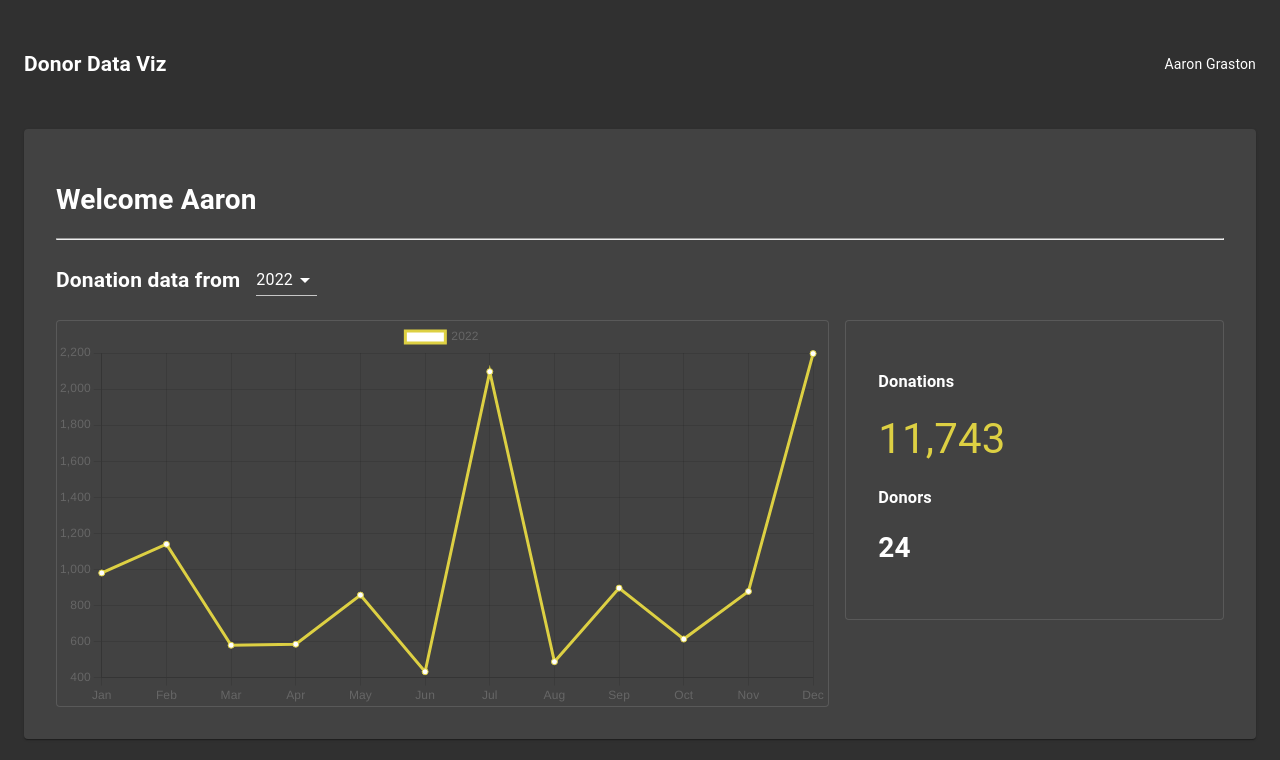
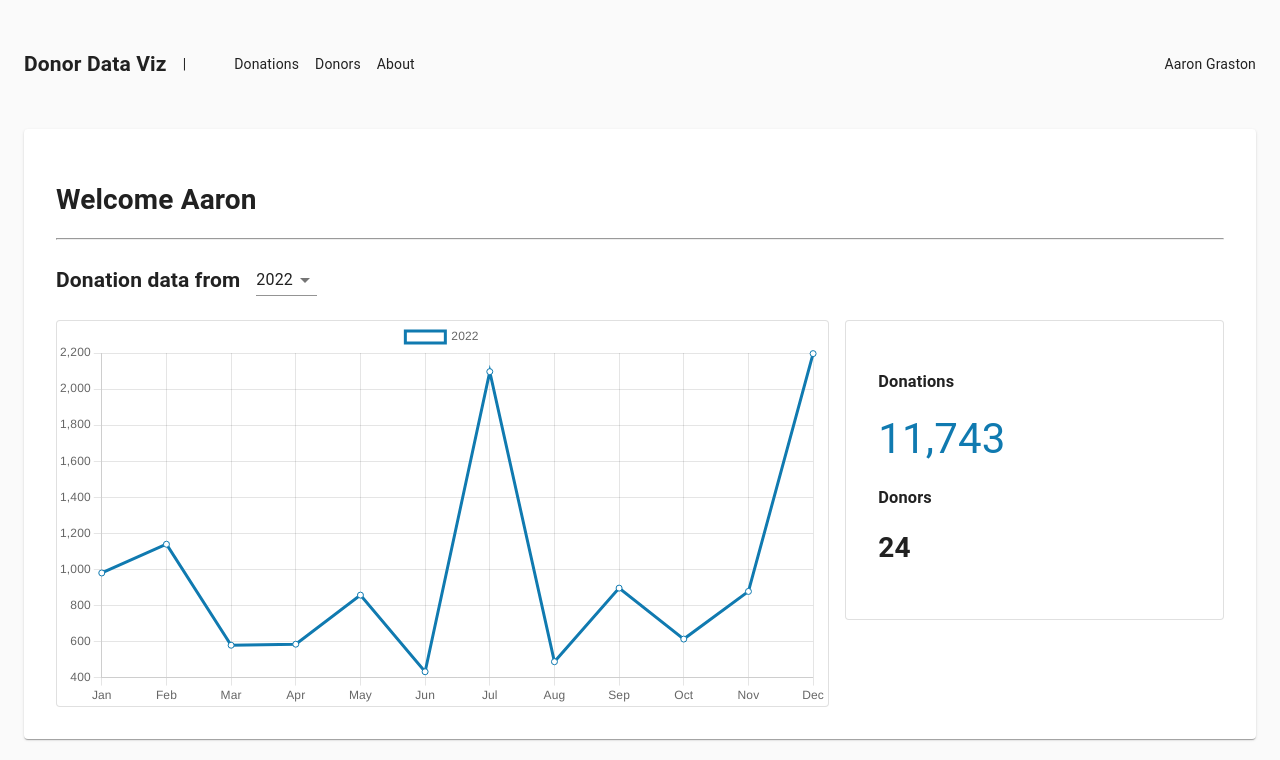
Before and after one commit to aagraston/donor-data-viz, a Gatsby site: page / in a window 1280 px wide. Shown: the top 760 px of the page. Built offline with nearby package versions, Linux system fonts and the light colour scheme; Gatsby itself is replaced by a stand-in of ours.

Commit message:
links to other pages added

```diff
--- a/src/components/header.js
+++ b/src/components/header.js
@@ -1,37 +1,72 @@
-import React from 'react'
+import React from "react";
 import Container from "@material-ui/core/Container";
-import Grid from '@material-ui/core/Grid'
+import Grid from "@material-ui/core/Grid";
 import { makeStyles, createTheme } from "@material-ui/core/styles";
+import { Link } from "gatsby";
 
 const useStyles = makeStyles((theme) => ({
   headerContainer: {
-    padding: '2rem 0',
-    backgroundColor: `${theme.palette.info}`
+    padding: "2rem 0",
+    backgroundColor: `${theme.palette.info}`,
   },
-  stickyHeader: {
-  }
-
-
-}))
+  stickyHeader: {},
+  menuItems: {
+    padding: "0 2rem",
+  },
+  linksStyle: {
+    textDecoration: "none",
+    color: 'inherit'
+  },
+}));
 
 const Header = () => {
-
-  const Styles = useStyles()
+  const Styles = useStyles();
 
   return (
     <Container maxWidth="lg" className={Styles.stickyHeader}>
-      <Grid container justifyContent='space-between' alignItems='center'>
+      <Grid container justifyContent="space-between" alignItems="center">
         <Grid item>
-        <div className={Styles.headerContainer}><h2>Donor Data Viz</h2></div>
+          <Grid
+            container
+            justifyContent="flex-start"
+            alignItems="center"
+            direction="row"
+            spacing={2}
+          >
+            <Grid item>
+              <div className={Styles.headerContainer}>
+                <Link to="/" className={Styles.linksStyle}><h2>Donor Data Viz</h2></Link>
+              </div>
+            </Grid>
+            <Grid item>
+              <p>|</p>
+            </Grid>
+            <Grid item>
+              <Grid
+                container
+                justifyContent="flex-start"
+                spacing={2}
+                className={Styles.menuItems}
+              >
+                <Grid item>
+                  <Link to="/donations" className={Styles.linksStyle}>Donations</Link>
+                </Grid>
+                <Grid item>
+                  <Link to="/donors" className={Styles.linksStyle}>Donors</Link>
+                </Grid>
+                <Grid item>
+                  <Link to="/about" className={Styles.linksStyle}>About</Link>
+                </Grid>
+              </Grid>
+            </Grid>
+          </Grid>
         </Grid>
         <Grid item>
-        <div className={Styles.headerContainer}>Aaron Graston</div>
+          <div className={Styles.headerContainer}>Aaron Graston</div>
         </Grid>
+      </Grid>
+    </Container>
+  );
+};
 
-      </Grid>
-
-    </Container>
-  )
-}
-
-export default Header
+export default Header;
--- /dev/null
+++ b/src/components/layout.css
@@ -0,0 +1,6 @@
+.MuiSelect-select:focus {
+
+  border-color: #107ab0;
+
+
+}
--- a/src/components/layout.js
+++ b/src/components/layout.js
@@ -12,7 +12,7 @@ import CssBaseline from "@material-ui/core/CssBaseline";
 
 const theme = createTheme({
   palette: {
-    type: "dark",
+    type: "light",
     primary: lime,
     secondary: purple,
   },
--- a/src/pages/index.js
+++ b/src/pages/index.js
@@ -20,7 +20,7 @@ const useStyles = makeStyles((theme) => ({
   bigData: {
     fontSize: "3em",
     fontStyle: "bold",
-    color: "#ddd043",
+    color: "#107ab0",
   },
   centerText: {
     textAlign: 'center'
--- a/src/utils/donations-processor.js
+++ b/src/utils/donations-processor.js
@@ -1,7 +1,7 @@
 // //data processing for raw JSON,
 
 const backgroundColor = "#ffffff";
-const lineColor = "#ddd043";
+const lineColor = "#107ab0";
 
 const getDataForYear = (amounts, dates, year) => {
   let totals = [0, 0, 0, 0, 0, 0, 0, 0, 0, 0, 0, 0];
```
